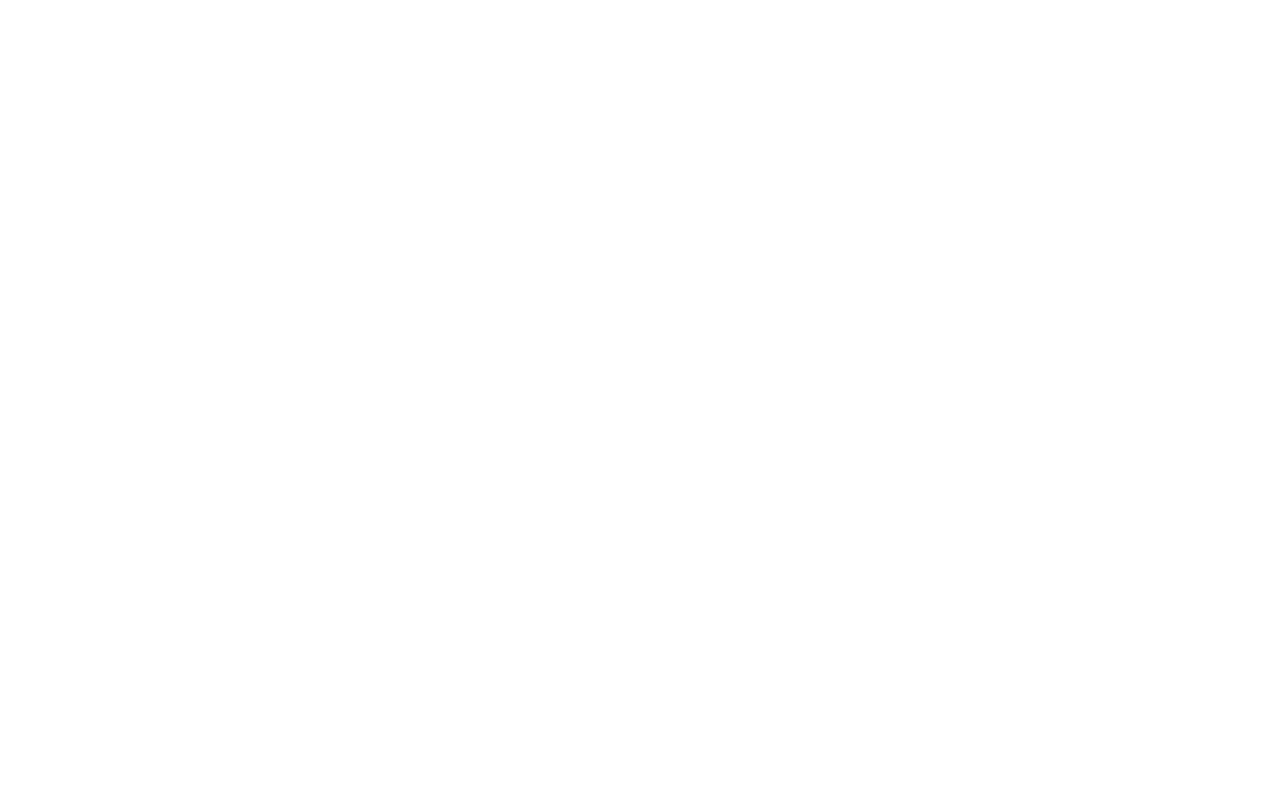
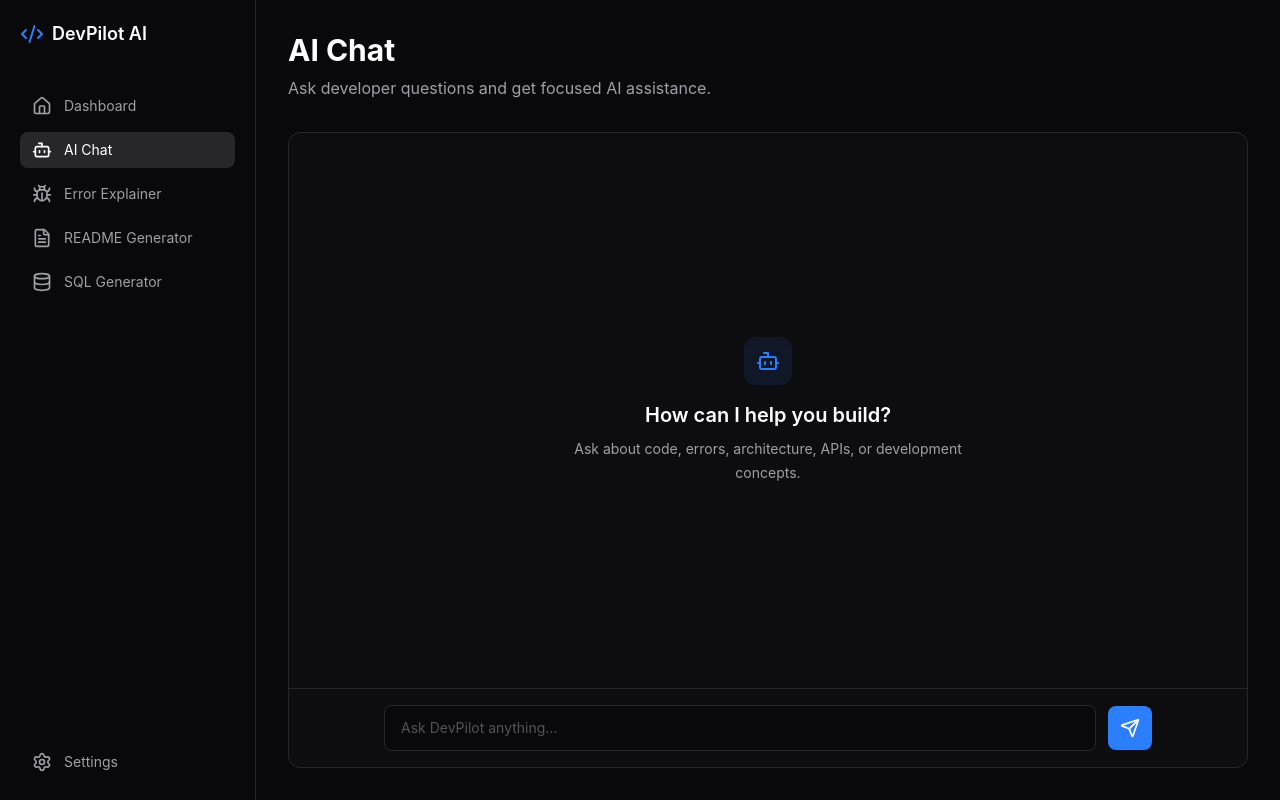
Before and after one commit to saravanan2736/DevPilotAI, a React (Vite) app in the folder client/: page /chat in a window 1280 px wide. Before the commit this address had no page. Built offline with nearby package versions, Linux system fonts and the light colour scheme.

Commit message:
Add interactive AI chat interface

```diff
--- a/client/src/App.tsx
+++ b/client/src/App.tsx
@@ -1,6 +1,7 @@
 import { BrowserRouter, Routes, Route } from "react-router-dom";
 import Home from "./pages/Home";
 import Dashboard from "./pages/Dashboard";
+import Chat from "./pages/Chat";
 
 function App() {
   return (
@@ -8,6 +9,7 @@
       <Routes>
         <Route path="/" element={<Home />} />
         <Route path="/dashboard" element={<Dashboard />} />
+	<Route path="/chat" element={<Chat />} />
       </Routes>
     </BrowserRouter>
   );
--- /dev/null
+++ b/client/src/layouts/DashboardLayout.tsx
@@ -0,0 +1,93 @@
+import type { ReactNode } from "react";
+import { NavLink } from "react-router-dom";
+import {
+  Bot,
+  Bug,
+  Code2,
+  Database,
+  FileText,
+  Home,
+  Settings,
+} from "lucide-react";
+
+type DashboardLayoutProps = {
+  children: ReactNode;
+};
+
+const navItems = [
+  {
+    icon: Home,
+    label: "Dashboard",
+    path: "/dashboard",
+  },
+  {
+    icon: Bot,
+    label: "AI Chat",
+    path: "/chat",
+  },
+  {
+    icon: Bug,
+    label: "Error Explainer",
+    path: "/debug",
+  },
+  {
+    icon: FileText,
+    label: "README Generator",
+    path: "/readme",
+  },
+  {
+    icon: Database,
+    label: "SQL Generator",
+    path: "/sql",
+  },
+];
+
+function DashboardLayout({ children }: DashboardLayoutProps) {
+  return (
+    <div className="flex min-h-screen bg-[#09090B] text-white">
+      <aside className="flex w-64 flex-col border-r border-zinc-800 p-5">
+        <div className="flex items-center gap-2">
+          <Code2 className="h-6 w-6 text-blue-500" />
+
+          <span className="text-lg font-semibold">
+            DevPilot AI
+          </span>
+        </div>
+
+        <nav className="mt-10 flex flex-1 flex-col gap-2">
+          {navItems.map((item) => {
+            const Icon = item.icon;
+
+            return (
+              <NavLink
+                key={item.path}
+                to={item.path}
+                className={({ isActive }) =>
+                  `flex items-center gap-3 rounded-lg px-3 py-2 text-sm transition ${
+                    isActive
+                      ? "bg-zinc-800 text-white"
+                      : "text-zinc-400 hover:bg-zinc-900 hover:text-white"
+                  }`
+                }
+              >
+                <Icon className="h-5 w-5" />
+                {item.label}
+              </NavLink>
+            );
+          })}
+        </nav>
+
+        <button className="flex items-center gap-3 rounded-lg px-3 py-2 text-sm text-zinc-400 transition hover:bg-zinc-900 hover:text-white">
+          <Settings className="h-5 w-5" />
+          Settings
+        </button>
+      </aside>
+
+      <main className="flex-1 p-8">
+        {children}
+      </main>
+    </div>
+  );
+}
+
+export default DashboardLayout;
--- /dev/null
+++ b/client/src/pages/Chat.tsx
@@ -0,0 +1,150 @@
+import { useState } from "react";
+import { Bot, Send, User } from "lucide-react";
+import DashboardLayout from "../layouts/DashboardLayout";
+
+type Message = {
+  id: number;
+  text: string;
+  sender: "user" | "ai";
+};
+
+function Chat() {
+  const [input, setInput] = useState("");
+  const [messages, setMessages] = useState<Message[]>([]);
+  const [isLoading, setIsLoading] = useState(false);
+
+  async function handleSend() {
+    if (!input.trim() || isLoading) return;
+
+    const userMessage: Message = {
+      id: Date.now(),
+      text: input,
+      sender: "user",
+    };
+
+    setMessages((currentMessages) => [
+      ...currentMessages,
+      userMessage,
+    ]);
+
+    setInput("");
+    setIsLoading(true);
+
+    await new Promise((resolve) => setTimeout(resolve, 1000));
+
+    const aiMessage: Message = {
+      id: Date.now() + 1,
+      text: "I'm DevPilot AI. Real AI integration is coming next 🚀",
+      sender: "ai",
+    };
+
+    setMessages((currentMessages) => [
+      ...currentMessages,
+      aiMessage,
+    ]);
+
+    setIsLoading(false);
+  }
+
+  return (
+    <DashboardLayout>
+      <div className="flex h-[calc(100vh-4rem)] flex-col">
+        <div>
+          <h1 className="text-3xl font-bold">AI Chat</h1>
+
+          <p className="mt-2 text-zinc-400">
+            Ask developer questions and get focused AI assistance.
+          </p>
+        </div>
+
+        <div className="mt-8 flex flex-1 flex-col overflow-hidden rounded-xl border border-zinc-800 bg-zinc-900/30">
+          <div className="flex-1 overflow-y-auto p-6">
+            {messages.length === 0 && !isLoading ? (
+              <div className="flex h-full items-center justify-center">
+                <div className="max-w-md text-center">
+                  <div className="mx-auto flex h-12 w-12 items-center justify-center rounded-xl bg-blue-500/10">
+                    <Bot className="h-6 w-6 text-blue-500" />
+                  </div>
+
+                  <h2 className="mt-4 text-xl font-semibold">
+                    How can I help you build?
+                  </h2>
+
+                  <p className="mt-2 text-sm leading-6 text-zinc-400">
+                    Ask about code, errors, architecture, APIs, or development
+                    concepts.
+                  </p>
+                </div>
+              </div>
+            ) : (
+              <div className="mx-auto flex max-w-3xl flex-col gap-4">
+                {messages.map((message) => (
+                  <div
+                    key={message.id}
+                    className="flex items-start gap-3"
+                  >
+                    <div className="flex h-9 w-9 shrink-0 items-center justify-center rounded-lg bg-blue-500/10">
+                      {message.sender === "user" ? (
+                        <User className="h-5 w-5 text-blue-500" />
+                      ) : (
+                        <Bot className="h-5 w-5 text-blue-500" />
+                      )}
+                    </div>
+
+                    <div className="rounded-xl border border-zinc-800 bg-zinc-900 px-4 py-3">
+                      <p className="whitespace-pre-wrap text-sm leading-6 text-zinc-200">
+                        {message.text}
+                      </p>
+                    </div>
+                  </div>
+                ))}
+
+                {isLoading && (
+                  <div className="flex items-start gap-3">
+                    <div className="flex h-9 w-9 shrink-0 items-center justify-center rounded-lg bg-blue-500/10">
+                      <Bot className="h-5 w-5 text-blue-500" />
+                    </div>
+
+                    <div className="rounded-xl border border-zinc-800 bg-zinc-900 px-4 py-3">
+                      <p className="text-sm text-zinc-400">
+                        DevPilot is thinking...
+                      </p>
+                    </div>
+                  </div>
+                )}
+              </div>
+            )}
+          </div>
+
+          <div className="border-t border-zinc-800 p-4">
+            <div className="mx-auto flex max-w-3xl items-center gap-3">
+              <input
+                type="text"
+                value={input}
+                onChange={(event) => setInput(event.target.value)}
+                onKeyDown={(event) => {
+                  if (event.key === "Enter") {
+                    handleSend();
+                  }
+                }}
+                placeholder="Ask DevPilot anything..."
+                className="flex-1 rounded-lg border border-zinc-800 bg-zinc-950 px-4 py-3 text-sm text-white outline-none transition placeholder:text-zinc-600 focus:border-blue-500"
+              />
+
+              <button
+                onClick={handleSend}
+                disabled={isLoading}
+                className="flex h-11 w-11 items-center justify-center rounded-lg bg-blue-500 text-white transition hover:bg-blue-600 disabled:cursor-not-allowed disabled:opacity-50"
+                aria-label="Send message"
+              >
+                <Send className="h-5 w-5" />
+              </button>
+            </div>
+          </div>
+        </div>
+      </div>
+    </DashboardLayout>
+  );
+}
+
+export default Chat;
--- a/client/src/pages/Dashboard.tsx
+++ b/client/src/pages/Dashboard.tsx
@@ -1,6 +1,8 @@
+import DashboardLayout from "../layouts/DashboardLayout";
+
 function Dashboard() {
   return (
-    <main className="min-h-screen bg-[#09090B] p-8 text-white">
+    <DashboardLayout>
       <h1 className="text-3xl font-bold">
         Developer Dashboard
       </h1>
@@ -8,7 +10,7 @@
       <p className="mt-2 text-zinc-400">
         Choose an AI tool and start building.
       </p>
-    </main>
+    </DashboardLayout>
   );
 }
 
```
